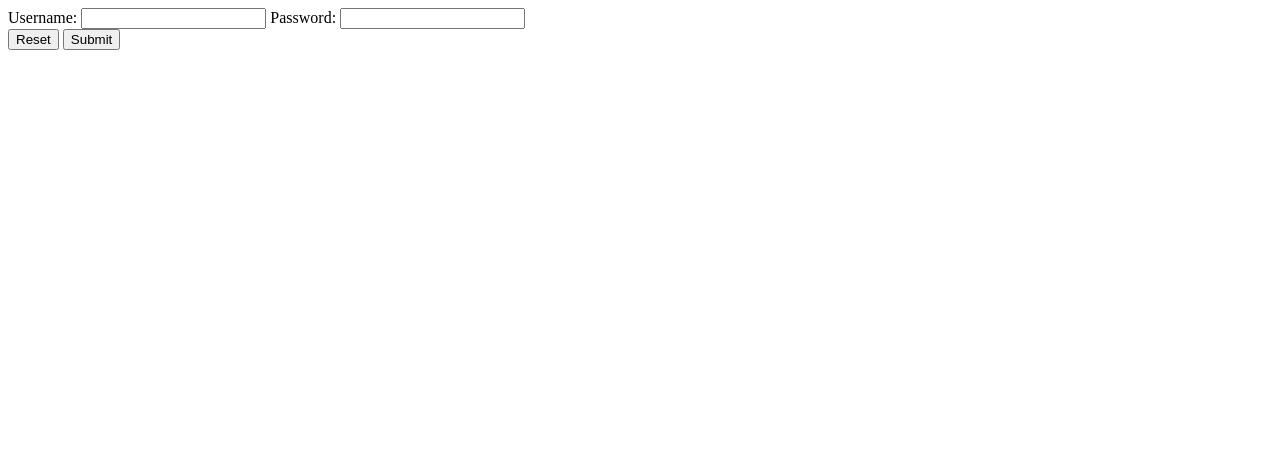
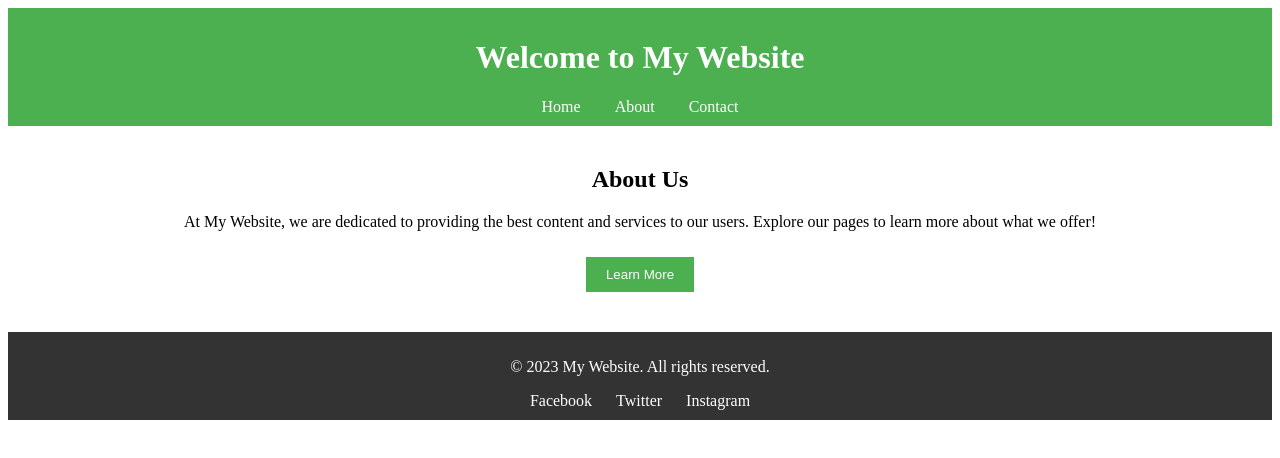
Before and after one commit to LittlePitza/html-css-steps, a plain HTML site: page website/index.html in a window 1280 px wide. Drawn offline with Linux system fonts and the light colour scheme.

Commit message:
Revamp website layout with header, footer, and main section
Added a styled header with navigation links, a main section introducing the website, and a comprehensive footer with social media links. Removed outdated form elements to modernize the design and improve user experience.

```diff
--- a/website/index.html
+++ b/website/index.html
@@ -10,15 +10,50 @@
     <!-- Sets the title of the webpage -->
 </head>
 <body>
-    <form action="index.php" method="POST">
-        <label for="username">Username:</label>
-        <input type="text" id="username">
+    <header style="background-color: #4CAF50; color: white; padding: 10px; text-align: center;">
+        <!-- Main heading of the webpage -->
+        <h1>Welcome to My Website</h1>
 
-        <label for="password">Password:</label>
-        <input type="password" id="password"><br>
+        <!-- Navigation bar for linking to other pages -->
+        <nav>
+            <!-- Link to the Home page -->
+            <a href="index.html" style="color: white; margin: 0 15px; text-decoration: none;">Home</a>
 
-        <input type="reset">
-        <input type="submit">
-    </form>
+            <!-- Link to the About page -->
+            <a href="about.html" style="color: white; margin: 0 15px; text-decoration: none;">About</a>
+
+            <!-- Link to the Contact page -->
+            <a href="contact.html" style="color: white; margin: 0 15px; text-decoration: none;">Contact</a>
+        </nav>
+    </header>
+
+
+
+    <main></main>
+    <section style="padding: 20px; text-align: center;">
+        <h2>About Us</h2>
+        <p>At My Website, we are dedicated to providing the best content and services to our users. Explore our pages to learn more about what we offer!</p>
+        <button onclick="window.location.href='about.html'" style="margin-top: 10px; padding: 10px 20px; background-color: #4CAF50; color: white; border: none; cursor: pointer;">Learn More</button>
+    </section>
+
+
+
+    <footer style="background-color: #333; color: white; padding: 10px; text-align: center; margin-top: 20px;">
+        <!-- Footer content -->
+        <p>© 2023 My Website. All rights reserved.</p>
+
+        <!-- Social media links -->
+        <nav>
+            <!-- Link to Facebook -->
+            <a href="https://facebook.com" target="_blank" style="color: white; margin: 0 10px; text-decoration: none;">Facebook</a>
+
+            <!-- Link to Twitter -->
+            <a href="https://twitter.com" target="_blank" style="color: white; margin: 0 10px; text-decoration: none;">Twitter</a>
+
+            <!-- Link to Instagram -->
+            <a href="https://instagram.com" target="_blank" style="color: white; margin: 0 10px; text-decoration: none;">Instagram</a>
+        </nav>
+    </footer>
+
 </body>
 </html>
```
